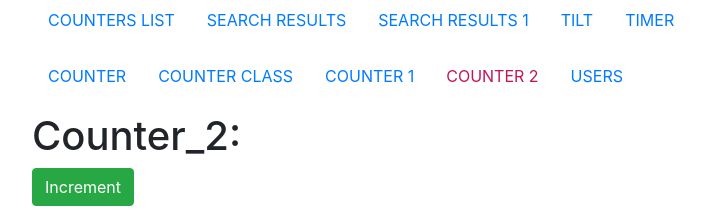
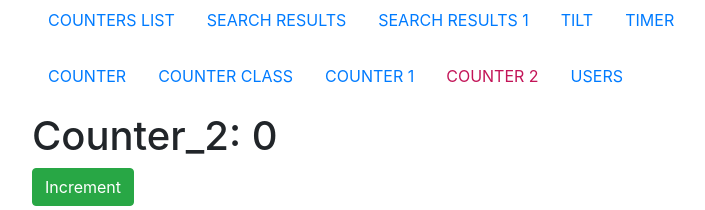
Before and after one commit to mifist/20210312_Hooks, a React (Create React App) app: page /counters/counter-2 in a window 1280 px wide. Shown: the top 210 px of the page, without its empty margins (38-743 px from the left). Built offline with nearby package versions, Linux system fonts and the light colour scheme; the HTML template or start-up script is replaced by a standard one.

Commit message:
ready useLocalStorage

```diff
--- a/src/components/Counter2.jsx
+++ b/src/components/Counter2.jsx
@@ -1,12 +1,16 @@
-import React from "react"
+import useLocalStorage from '../hooks/useLocalStorage'
 
 const Counter2 = () => {
+  const [count, setCount] = useLocalStorage('count', 0)
+
+  const increment = () => setCount(x => x + 1)
+
   return (
     <>
       <h1>
-        Counter_2: <span></span>
+        Counter_2: <span data-testid="cnt">{count}</span>
       </h1>
-      <button className="btn btn-success">Increment</button>
+      <button  onClick={increment}  className="btn btn-success">Increment</button>
     </>
   )
 }
--- /dev/null
+++ b/src/hooks/useLocalStorage.js
@@ -0,0 +1,32 @@
+import {useState, useEffect, useRef} from 'react'
+
+const useLocalStorage = (
+    key,
+    initVal = '',
+    {serialize = JSON.stringify, deserialize = JSON.parse} = {}
+    ) => {
+    const [state, setState] = useState(
+        () => {
+            const val = localStorage.getItem(key)
+            if(val){
+                return deserialize(val)
+            }
+            return  typeof initVal === 'function' ? initVal() : initVal
+        }
+    )
+        const keyRef = useRef(key);
+
+
+        useEffect(() => {
+            const prevKey = keyRef.current;
+            if(prevKey !== key) {
+                localStorage.remove(prevKey)
+            }
+            keyRef.current = key
+             localStorage.setItem(key, serialize(state))
+        }, [key, serialize, state])
+
+    return [state, setState]
+}
+
+export default useLocalStorage
```
Also changed, not shown: 1 other file (tests, documents, lock files or other folders).
